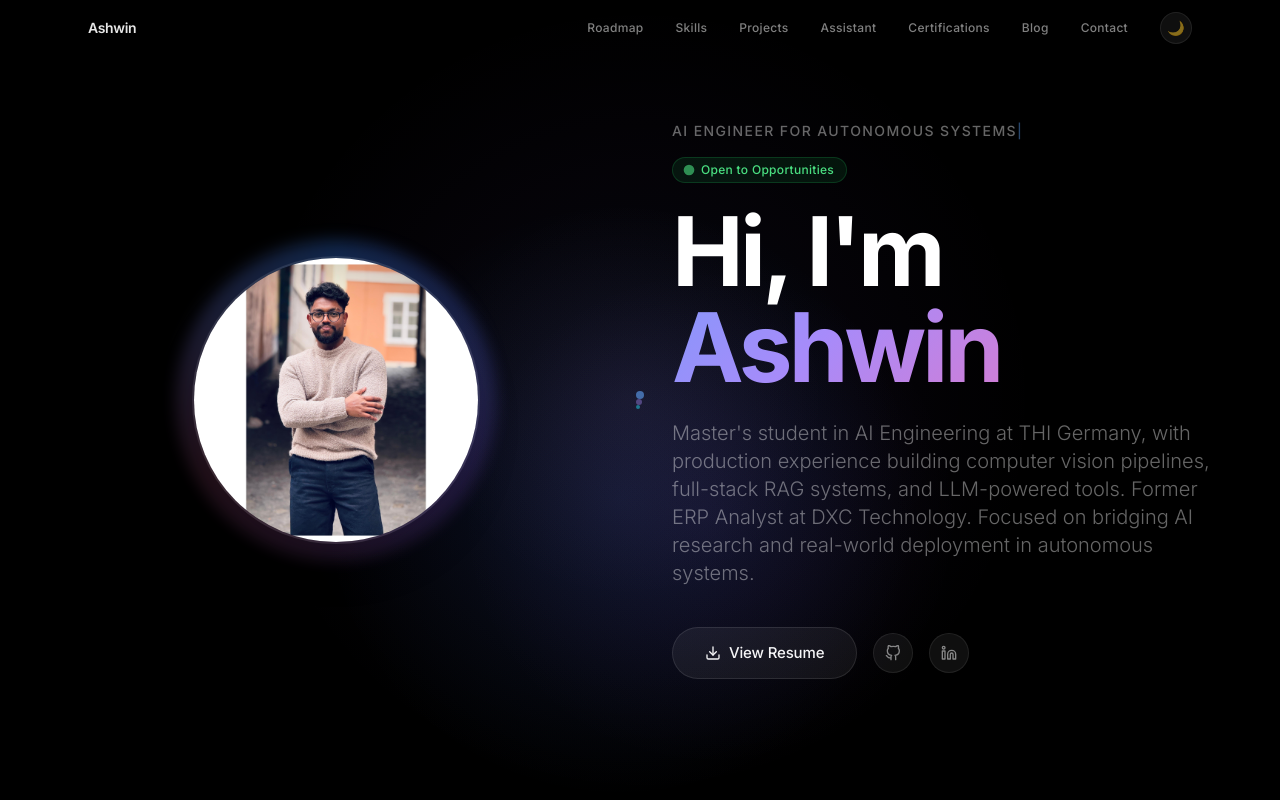
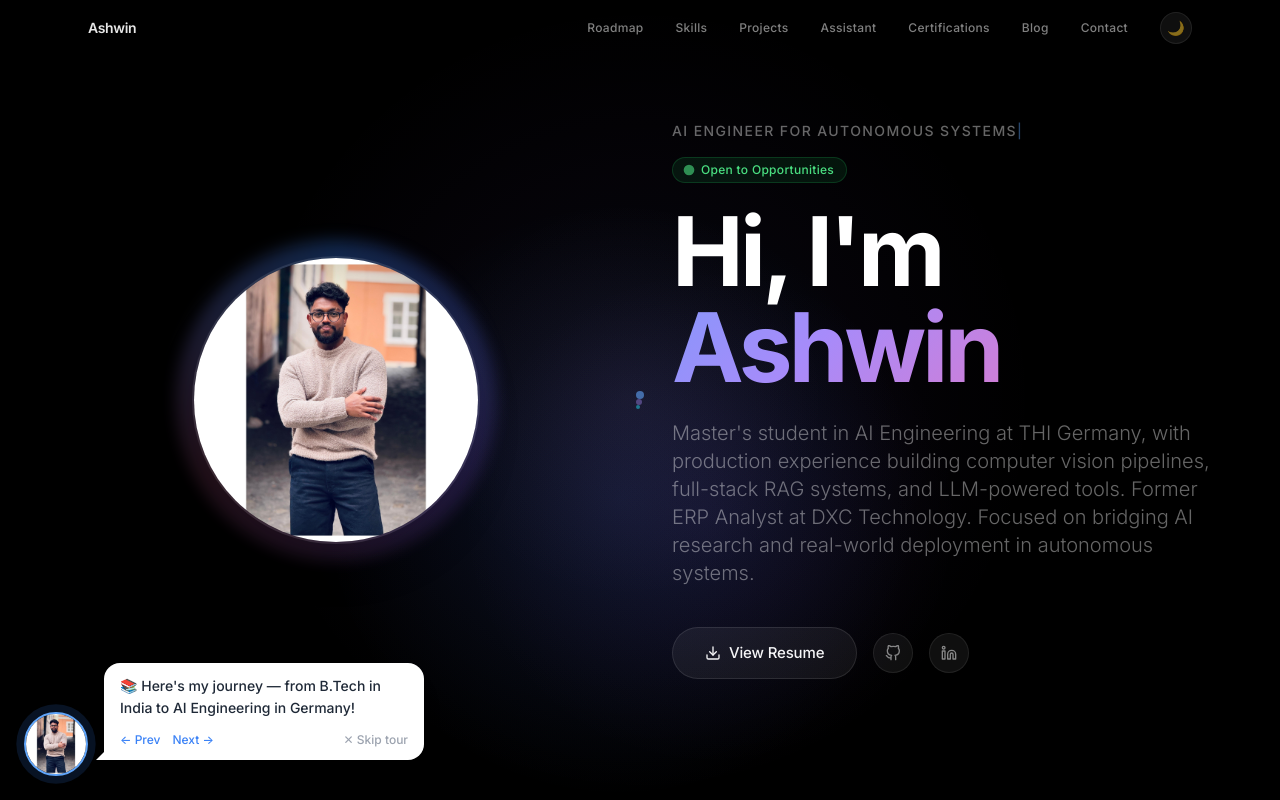
Before and after one commit to Ashwin-AIAS/react-portfolio, a React (Vite) app: page / in a window 1280 px wide. Shown: the top 800 px of the page. Built offline with nearby package versions, Linux system fonts and the light colour scheme.

Commit message:
feat: add animated avatar tour guide

```diff
--- a/src/App.jsx
+++ b/src/App.jsx
@@ -1466,6 +1466,156 @@ const ScrollToTop = () => {
     );
 };
 
+// --- AVATAR GUIDE ---
+const tourSteps = [
+    { section: 'hero',          message: "👋 Hey! I'm Ashwin — welcome to my portfolio! Let me show you around." },
+    { section: 'roadmap',       message: "📚 Here's my journey — from B.Tech in India to AI Engineering in Germany!" },
+    { section: 'skills',        message: "⚡ These are my core skills — PyTorch, OpenCV, RAG systems and more." },
+    { section: 'projects',      message: "🚀 Check out my projects — from LiDAR fusion to a full-stack RAG system!" },
+    { section: 'assistant',     message: "🤖 Try my AI assistant — paste any job description and see how I match!" },
+    { section: 'certifications',message: "🎓 And here are my certifications from Anthropic, NVIDIA, Kaggle and more." },
+    { section: 'contact',       message: "📬 Like what you see? Let's connect — I'm open to opportunities!" },
+];
+
+const AvatarGuide = () => {
+    const [tourActive, setTourActive] = useState(() => !sessionStorage.getItem('toured'));
+    const [currentStep, setCurrentStep] = useState(0);
+    const [isHovered, setIsHovered] = useState(false);
+    const [hasStarted, setHasStarted] = useState(false);
+
+    useEffect(() => {
+        if (!tourActive) return;
+
+        if (!hasStarted) {
+            const timer = setTimeout(() => {
+                setHasStarted(true);
+                sessionStorage.setItem('toured', 'true');
+                document.getElementById(tourSteps[0].section)?.scrollIntoView({ behavior: 'smooth', block: 'start' });
+            }, 1000);
+            return () => clearTimeout(timer);
+        }
+
+        const interval = setInterval(() => {
+            setCurrentStep(prev => {
+                if (prev >= tourSteps.length - 1) {
+                    setTourActive(false);
+                    return prev;
+                }
+                const nextStep = prev + 1;
+                document.getElementById(tourSteps[nextStep].section)?.scrollIntoView({ behavior: 'smooth', block: 'start' });
+                return nextStep;
+            });
+        }, 4000);
+
+        return () => clearInterval(interval);
+    }, [tourActive, hasStarted, currentStep]);
+
+    const handleStepChange = (newStep) => {
+        if (newStep < 0 || newStep >= tourSteps.length) return;
+        setCurrentStep(newStep);
+        document.getElementById(tourSteps[newStep].section)?.scrollIntoView({ behavior: 'smooth', block: 'start' });
+    };
+
+    const handleRestart = () => {
+        setCurrentStep(0);
+        setHasStarted(true);
+        setTourActive(true);
+        document.getElementById(tourSteps[0].section)?.scrollIntoView({ behavior: 'smooth', block: 'start' });
+    };
+
+    return (
+        <div className="fixed bottom-6 left-6 z-50 flex items-end">
+            {/* Avatar */}
+            <div
+                className="relative cursor-pointer"
+                onMouseEnter={() => setIsHovered(true)}
+                onMouseLeave={() => setIsHovered(false)}
+                onClick={() => { if (!tourActive) handleRestart(); }}
+            >
+                <motion.div
+                    animate={{ boxShadow: ['0 0 0 0 rgba(59,130,246,0.4)', '0 0 0 12px rgba(59,130,246,0)'] }}
+                    transition={{ repeat: Infinity, duration: 2 }}
+                    className="w-16 h-16 rounded-full bg-black/20"
+                >
+                    <motion.div
+                        key={currentStep}
+                        animate={{ rotate: [0, -15, 15, -10, 10, 0] }}
+                        transition={{ duration: 0.6 }}
+                        className="w-full h-full"
+                    >
+                        <img
+                            src="/Profile pic.jpg"
+                            alt="Ashwin"
+                            className="w-16 h-16 rounded-full object-cover border-2 border-blue-400"
+                        />
+                    </motion.div>
+                </motion.div>
+            </div>
+
+            {/* Speech Bubble */}
+            <AnimatePresence mode="wait">
+                {(tourActive && hasStarted) ? (
+                    <motion.div
+                        key="tour-bubble"
+                        initial={{ opacity: 0, x: -10, scale: 0.95 }}
+                        animate={{ opacity: 1, x: 0, scale: 1 }}
+                        exit={{ opacity: 0, x: -10, scale: 0.95 }}
+                        className="mb-4 ml-4 relative bg-white text-gray-800 text-sm font-medium rounded-2xl rounded-bl-none px-4 py-3 shadow-xl max-w-xs"
+                    >
+                        <div className="absolute -left-[8px] bottom-0 w-0 h-0 border-t-[8px] border-t-transparent border-r-[8px] border-r-white border-b-0"></div>
+
+                        <p className="leading-relaxed">{tourSteps[currentStep].message}</p>
+
+                        <div className="mt-3 flex items-center justify-between text-xs text-blue-500 font-medium whitespace-nowrap">
+                            <div className="flex gap-3">
+                                <button
+                                    onClick={() => handleStepChange(currentStep - 1)}
+                                    disabled={currentStep === 0}
+                                    className={`transition-colors ${currentStep === 0 ? 'opacity-50 cursor-default' : 'hover:text-blue-600 cursor-pointer'}`}
+                                >
+                                    ← Prev
+                                </button>
+                                {currentStep < tourSteps.length - 1 ? (
+                                    <button
+                                        onClick={() => handleStepChange(currentStep + 1)}
+                                        className="hover:text-blue-600 transition-colors cursor-pointer"
+                                    >
+                                        Next →
+                                    </button>
+                                ) : (
+                                    <button
+                                        onClick={() => setTourActive(false)}
+                                        className="hover:text-blue-600 transition-colors cursor-pointer"
+                                    >
+                                        🎉 Done!
+                                    </button>
+                                )}
+                            </div>
+                            <button
+                                onClick={() => setTourActive(false)}
+                                className="text-gray-400 hover:text-gray-600 transition-colors cursor-pointer pl-4"
+                            >
+                                ✕ Skip tour
+                            </button>
+                        </div>
+                    </motion.div>
+                ) : (!tourActive && isHovered) ? (
+                    <motion.div
+                        key="idle-bubble"
+                        initial={{ opacity: 0, x: -10, scale: 0.95 }}
+                        animate={{ opacity: 1, x: 0, scale: 1 }}
+                        exit={{ opacity: 0, x: -10, scale: 0.95 }}
+                        className="mb-4 ml-4 relative bg-white text-gray-800 text-sm font-medium rounded-2xl rounded-bl-none px-4 py-3 shadow-xl max-w-xs whitespace-nowrap"
+                    >
+                        <div className="absolute -left-[8px] bottom-0 w-0 h-0 border-t-[8px] border-t-transparent border-r-[8px] border-r-white border-b-0"></div>
+                        <p>👋 Click to restart tour!</p>
+                    </motion.div>
+                ) : null}
+            </AnimatePresence>
+        </div>
+    );
+};
+
 // --- APP ---
 export default function App() {
     const [activeSection, setActiveSection] = useState('hero');
@@ -1503,6 +1653,7 @@ export default function App() {
                 </main>
                 <Footer />
                 <ScrollToTop />
+                <AvatarGuide />
             </div>
         </ThemeContext.Provider>
     );
```
